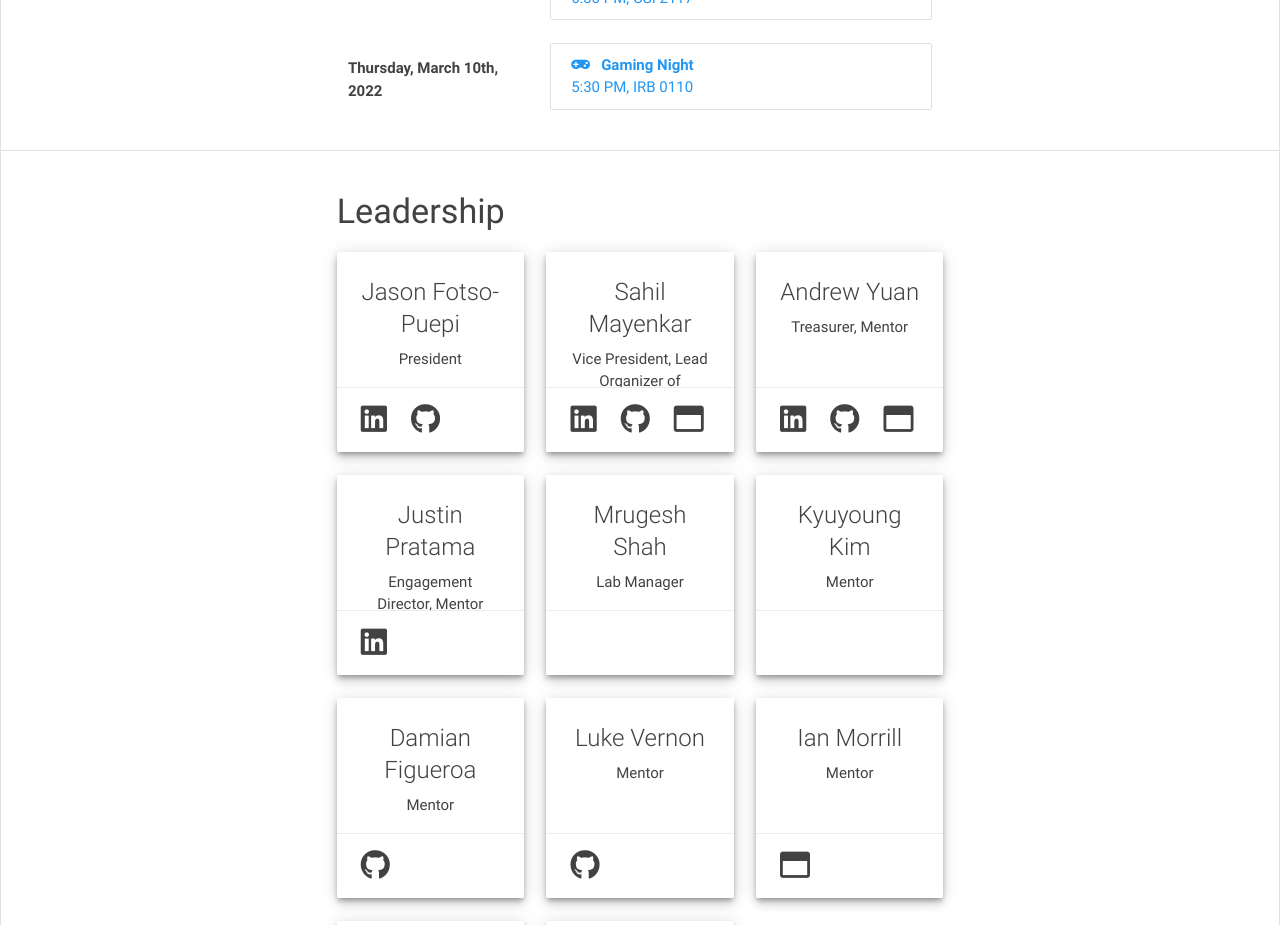
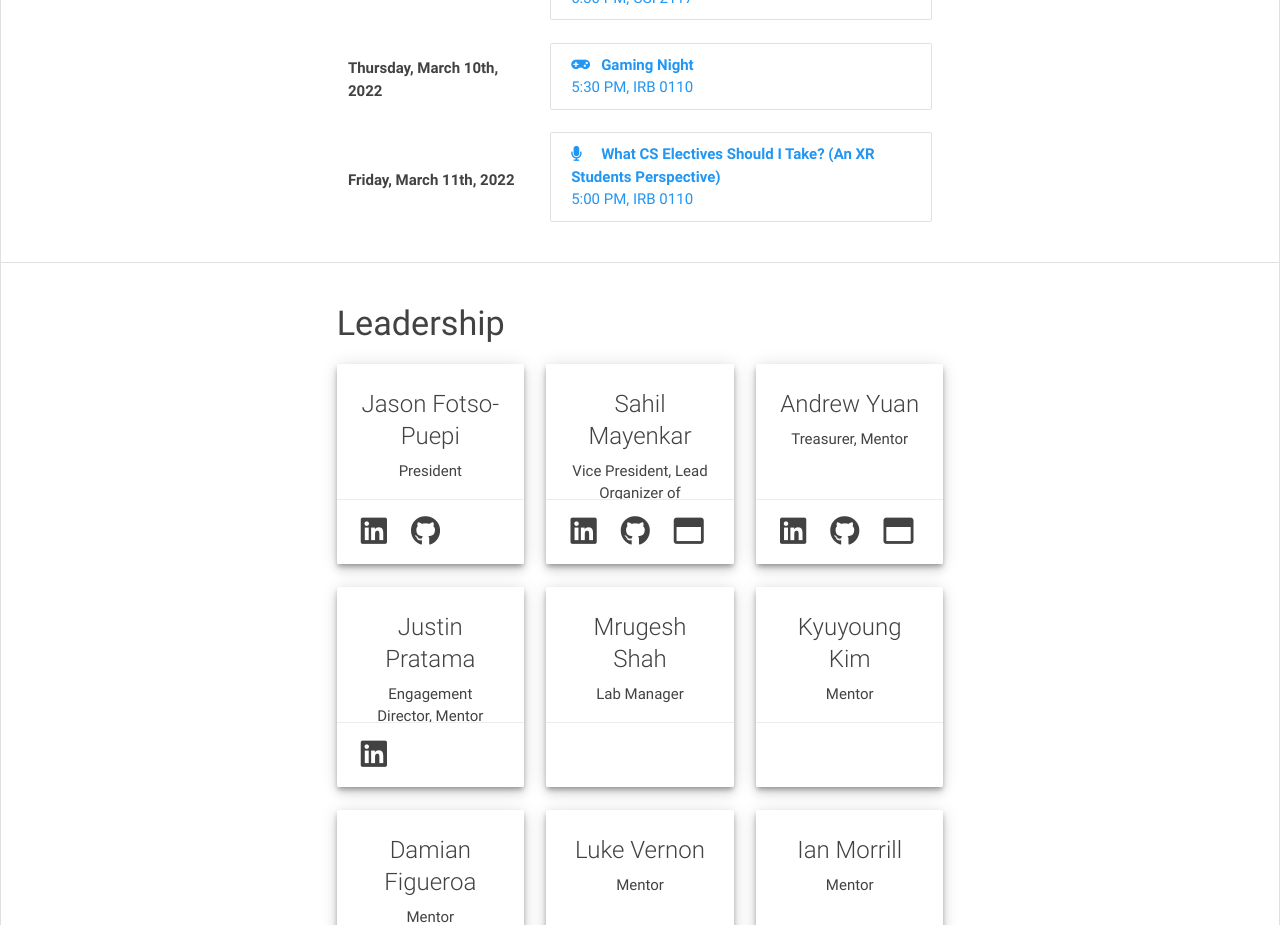
Before and after one commit to umdxrclub/xrc-prev-website, a React (Create React App) app: page / in a window 1280 px wide. Shown: the part 1880-2805 px from the top of the page. Built offline with nearby package versions, Linux system fonts and the light colour scheme.

Commit message:
Added Tech Talk

```diff
--- a/src/XR_CONSTANTS.js
+++ b/src/XR_CONSTANTS.js
@@ -177,6 +177,14 @@ module.exports = Object.freeze({
 			'location' : 'IRB 0110',
 			'url' : 'https://terplink.umd.edu/event/7971682',
 			'fa_icon' : 'fa-gamepad'
+		},
+		{
+			'name' : 'What CS Electives Should I Take? (An XR Students Perspective)',
+			'date' : new Date(2022, 2, 11),
+			'time' : '5:00 PM',
+			'location' : 'IRB 0110',
+			'url' : 'https://terplink.umd.edu/event/7974580',
+			'fa_icon' : 'fa-microphone'
 		}
 	],
 });
```
